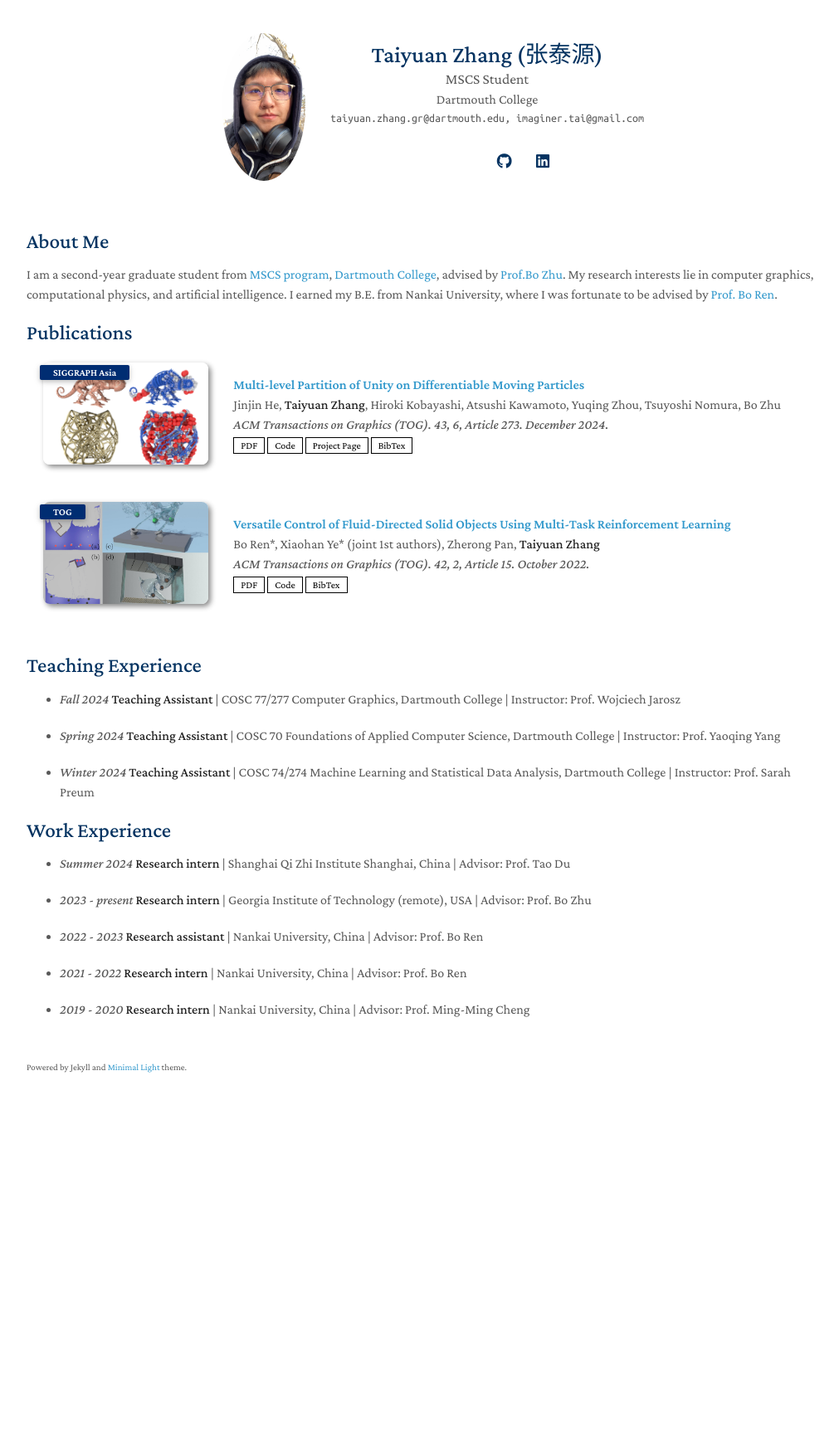
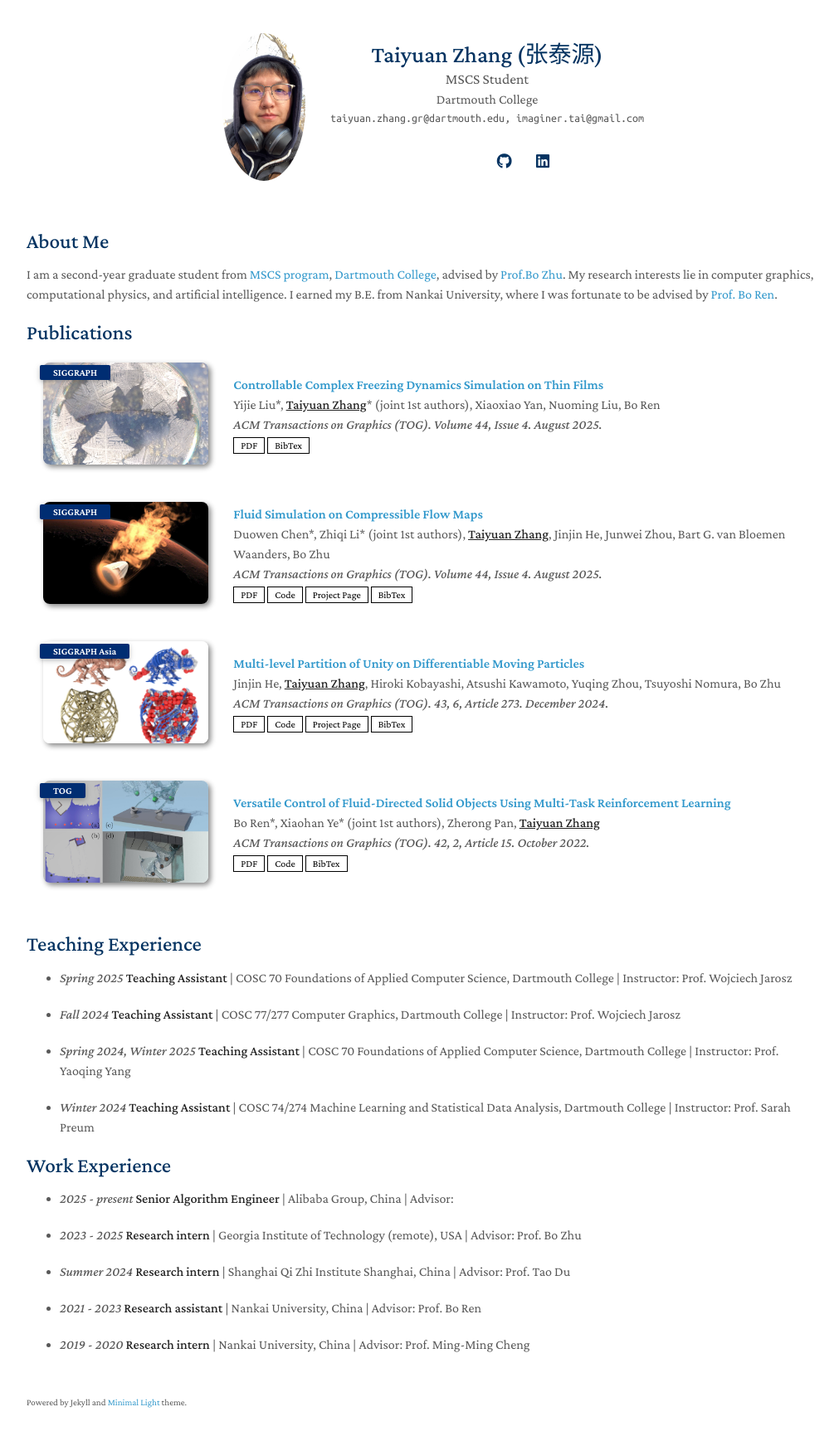
Before and after one commit to Taiyuan-Zhang/taiyuan-zhang.github.io, a Jekyll site: the page built from index.md, in a window 1280 px wide. Shown: the whole page at 83% size, without its empty margins (128-1139 px from the left). Built offline with Jekyll 4.4.1, drawn with Linux system fonts in a browser that asks for light colours; a style sheet for code colours, icons or effects is not loaded; our own code applies the rules of GitHub Pages for plain Markdown files; before the commit the page ends 1327 px from its top, so only the background shows below that.

Commit message:
update siggraph 2025

```diff
--- a/_config.yml
+++ b/_config.yml
@@ -1,8 +1,8 @@
 # Basic Information
 title: Taiyuan Zhang (张泰源)
-position: MSCS Student
-affiliation: Dartmouth College
-email: taiyuan.zhang.gr@dartmouth.edu / imaginer.tai@gmail.com
+position: Senior Algorithm Engineer
+affiliation: Alibaba Group
+email: taiyuan.zhang0805@gmail.com / imaginer.tai@gmail.com
 
 # Search Engine Optimization (SEO)
 # The following information is used to improve the website traffic from search engines, e.g., Google.
--- a/_data/publications.yml
+++ b/_data/publications.yml
@@ -1,7 +1,29 @@
 main:
 
+  - title: Controllable Complex Freezing Dynamics Simulation on Thin Films
+    authors: Yijie Liu*, <strong><u>Taiyuan Zhang</u></strong>* (joint 1st authors), Xiaoxiao Yan, Nuoming Liu, Bo Ren
+    conference_short: SIGGRAPH
+    conference: ACM Transactions on Graphics (TOG). Volume 44, Issue 4. August 2025.
+    pdf: ./assets/files/lyj_tog2025.pdf
+    code:
+    page:
+    bibtex: ./assets/files/freezing_bubble_bibtex.txt
+    image: ./assets/img/freezing_bubble_teaser.png
+    notes:
+
+  - title: Fluid Simulation on Compressible Flow Maps
+    authors: Duowen Chen*, Zhiqi Li* (joint 1st authors), <strong><u>Taiyuan Zhang</u></strong>, Jinjin He, Junwei Zhou, Bart G. van Bloemen Waanders, Bo Zhu
+    conference_short: SIGGRAPH
+    conference: ACM Transactions on Graphics (TOG). Volume 44, Issue 4. August 2025.
+    pdf: https://cdwj.github.io/projects/compressible-flowmap-project-page/static/pdfs/SIG_2025__Compressible_Flow_Map_Upload.pdf
+    code: https://pfm-gatech.github.io/pfm-website/
+    page: https://cdwj.github.io/projects/compressible-flowmap-project-page/index.html
+    bibtex: ./assets/files/compressible_bibtex.txt
+    image: ./assets/img/compressible_teaser.png
+    notes:
+
   - title: Multi-level Partition of Unity on Differentiable Moving Particles
-    authors: Jinjin He, <strong>Taiyuan Zhang</strong>, Hiroki Kobayashi, Atsushi Kawamoto, Yuqing Zhou, Tsuyoshi Nomura, Bo Zhu
+    authors: Jinjin He, <strong><u>Taiyuan Zhang</u></strong>, Hiroki Kobayashi, Atsushi Kawamoto, Yuqing Zhou, Tsuyoshi Nomura, Bo Zhu
     conference_short: SIGGRAPH Asia
     conference: ACM Transactions on Graphics (TOG). 43, 6, Article 273. December 2024.
     pdf: ./assets/files/diff_mpu.pdf
@@ -12,7 +34,7 @@ main:
     notes:
 
   - title: Versatile Control of Fluid-Directed Solid Objects Using Multi-Task Reinforcement Learning
-    authors: Bo Ren*, Xiaohan Ye* (joint 1st authors), Zherong Pan, <strong>Taiyuan Zhang</strong>
+    authors: Bo Ren*, Xiaohan Ye* (joint 1st authors), Zherong Pan, <strong><u>Taiyuan Zhang</u></strong>
     conference_short: TOG
     conference: ACM Transactions on Graphics (TOG). 42, 2, Article 15. October 2022.
     pdf: ./assets/files/yxh_tog22.pdf
--- a/_data/teachings.yml
+++ b/_data/teachings.yml
@@ -1,4 +1,10 @@
 teaching_experience:
+
+  - semester: "Spring 2025"
+    course: "COSC 70 Foundations of Applied Computer Science"
+    role: "Teaching Assistant"
+    instructor: "Prof. Wojciech Jarosz"
+    institution: "Dartmouth College"
 
   - semester: "Fall 2024"
     course: "COSC 77/277 Computer Graphics"
@@ -6,7 +12,7 @@ teaching_experience:
     instructor: "Prof. Wojciech Jarosz"
     institution: "Dartmouth College"
 
-  - semester: "Spring 2024"
+  - semester: "Spring 2024, Winter 2025"
     course: "COSC 70 Foundations of Applied Computer Science"
     role: "Teaching Assistant"
     instructor: "Prof. Yaoqing Yang"
--- a/_data/works.yml
+++ b/_data/works.yml
@@ -1,4 +1,15 @@
 working_experience:
+
+  - date: "2025 - present"
+    location: "China"
+    role: "Senior Algorithm Engineer"
+    institution: "Alibaba Group"
+
+  - date: "2023 - 2025"
+    location: "USA"
+    role: "Research intern"
+    advisor: "Prof. Bo Zhu"
+    institution: "Georgia Institute of Technology (remote)"
 
   - date: "Summer 2024"
     location: "China"
@@ -6,21 +17,9 @@ working_experience:
     advisor: "Prof. Tao Du"
     institution: "Shanghai Qi Zhi Institute Shanghai"
 
-  - date: "2023 - present"
-    location: "USA"
-    role: "Research intern"
-    advisor: "Prof. Bo Zhu"
-    institution: "Georgia Institute of Technology (remote)"
-
-  - date: "2022 - 2023"
+  - date: "2021 - 2023"
     location: "China"
     role: "Research assistant"
-    advisor: "Prof. Bo Ren"
-    institution: "Nankai University"
-
-  - date: "2021 - 2022"
-    location: "China"
-    role: "Research intern"
     advisor: "Prof. Bo Ren"
     institution: "Nankai University"
 
--- /dev/null
+++ b/assets/files/compressible_bibtex.txt
@@ -0,0 +1,10 @@
+@article{chen2025compressible,
+        title={Fluid Simulation on Compressible Flow Maps},
+        author={Chen, Duowen and Li, Zhiqi and Zhang, Taiyuan and He, Jinjin and Zhou, Junwei and van Bloemen Waanders, Bart and Zhu, Bo},
+        journal={ACM Transactions on Graphics},
+        year={2025},
+        volume={44},
+        number={4},
+        note={to appear},
+        publisher={ACM New York, NY}
+      }
--- /dev/null
+++ b/assets/files/freezing_bubble_bibtex.txt
@@ -0,0 +1,10 @@
+@article{liu2025freezing,
+        title={Controllable Complex Freezing Dynamics Simulation on Thin Films},
+        author={Liu, Yijie and Zhang, Taiyuan and Yan, Xiaoxiao and Liu, Nuoming and Ren, Bo},
+        journal={ACM Transactions on Graphics},
+        year={2025},
+        volume={44},
+        number={4},
+        note={to appear},
+        publisher={ACM New York, NY}
+      }
```
Also changed, not shown: assets/img/compressible_teaser.png (added), assets/img/freezing_bubble_teaser.png (added), 1 other file.
